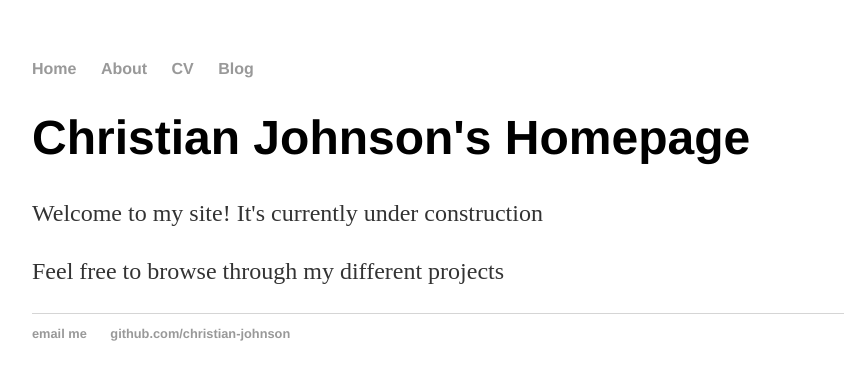
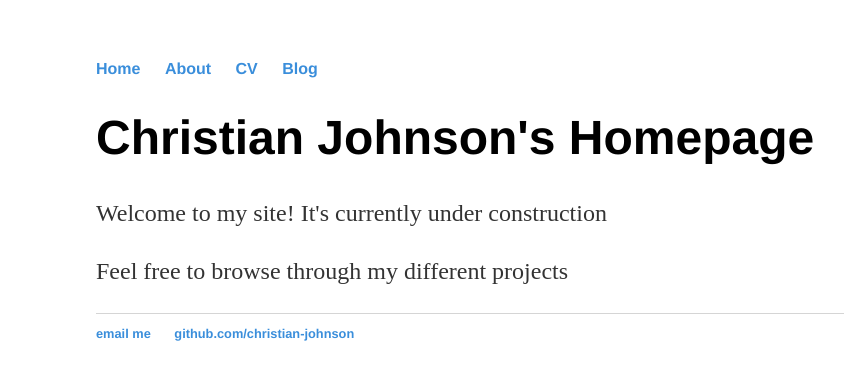
Before and after one commit to kwitophurr/kwitophurr.github.io, a Jekyll site: the page built from index.html, in a window 1280 px wide. Shown: the top 380 px of the page, without its empty margins (160-1004 px from the left). Built offline with Jekyll 4.4.1, drawn with Linux system fonts in a browser that asks for light colours.

Commit message:
Update main.css

```diff
--- a/css/main.css
+++ b/css/main.css
@@ -1,6 +1,6 @@
 body {
     margin: 60px auto;
-    width: 70%;
+    width: 60%;
 }
 nav ul, footer ul {
     font-family:'Helvetica', 'Arial', 'Sans-Serif';
@@ -14,7 +14,7 @@ nav ul li, footer ul li {
 }
 a {
     text-decoration: none;
-    color: #999;
+    color: #3A8EDB;
 }
 a:hover {
     text-decoration: underline;
```
